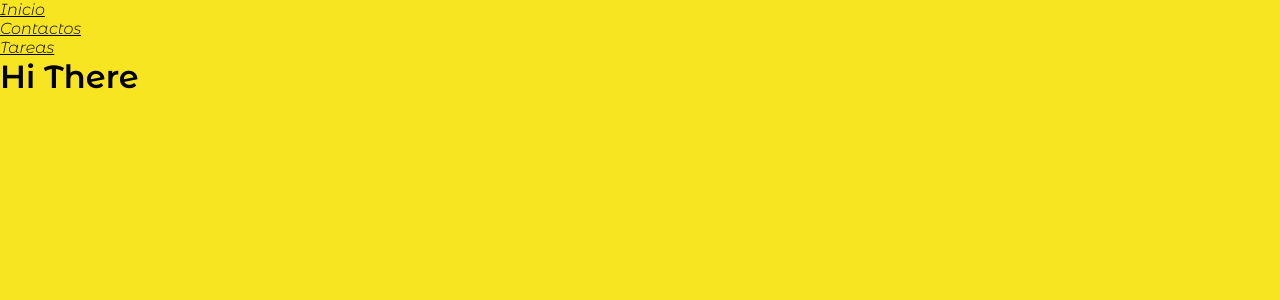
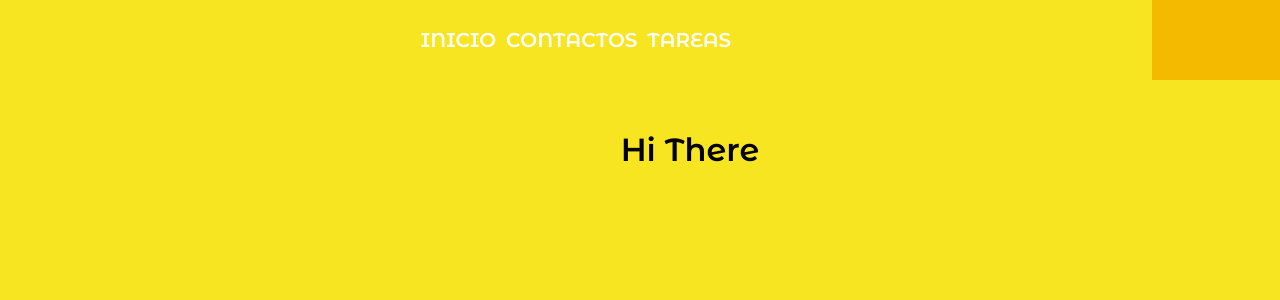
Before and after one commit to DiegoAndresMarmota/DB_Relations_Django, a Django app: page / in a window 1280 px wide; the page is wider, and only the part inside the window is pictured. Shown: the top 300 px of that part. Run offline with Django 4.2, Linux system fonts and the light colour scheme.

Commit message:
Diseño CSS

```diff
--- a/agenda_contactos/static/css/style.css
+++ b/agenda_contactos/static/css/style.css
@@ -1,6 +1,6 @@
 :root {
     --color-primary: #f7e522 ;
-    --color-secundary: #cf9023;
+    --color-secundary: #f3ba00;
     --color-text: #000000;
     --font-main: Montserrat Semi Bold;
     --font-text: Montserrat Light Italic;
@@ -32,3 +32,36 @@
 }
 
 /* Layout Settings */
+
+nav {
+    display: flex;
+    width: 100vw;
+    height: 80px;
+    background-color: var(--color-secundary);
+}
+
+nav ul {
+    list-style-type: none;
+    display: flex;
+    justify-content: center;
+    align-items: center;
+    width: 90vw;
+}
+
+nav ul li a {
+    text-decoration: none;
+    color: white;
+    padding: 5px;
+    font-size: 20px;
+    text-transform: uppercase;
+    font-family: var(--font-main);
+}
+
+main {
+    display: flex;
+    width: 100vw;
+    margin: 50px;
+    justify-content: center;
+    align-items: flex-start;
+
+}
```
